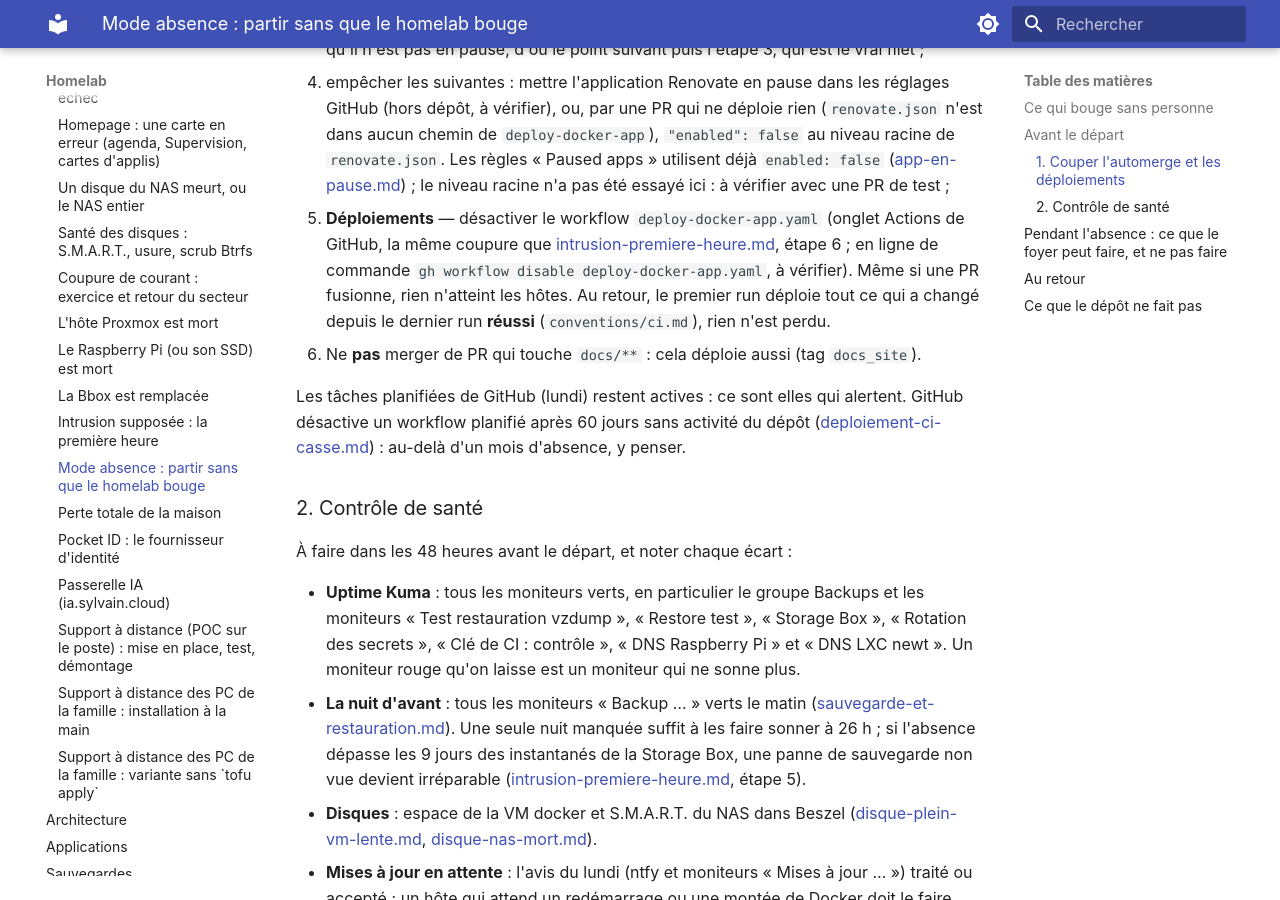
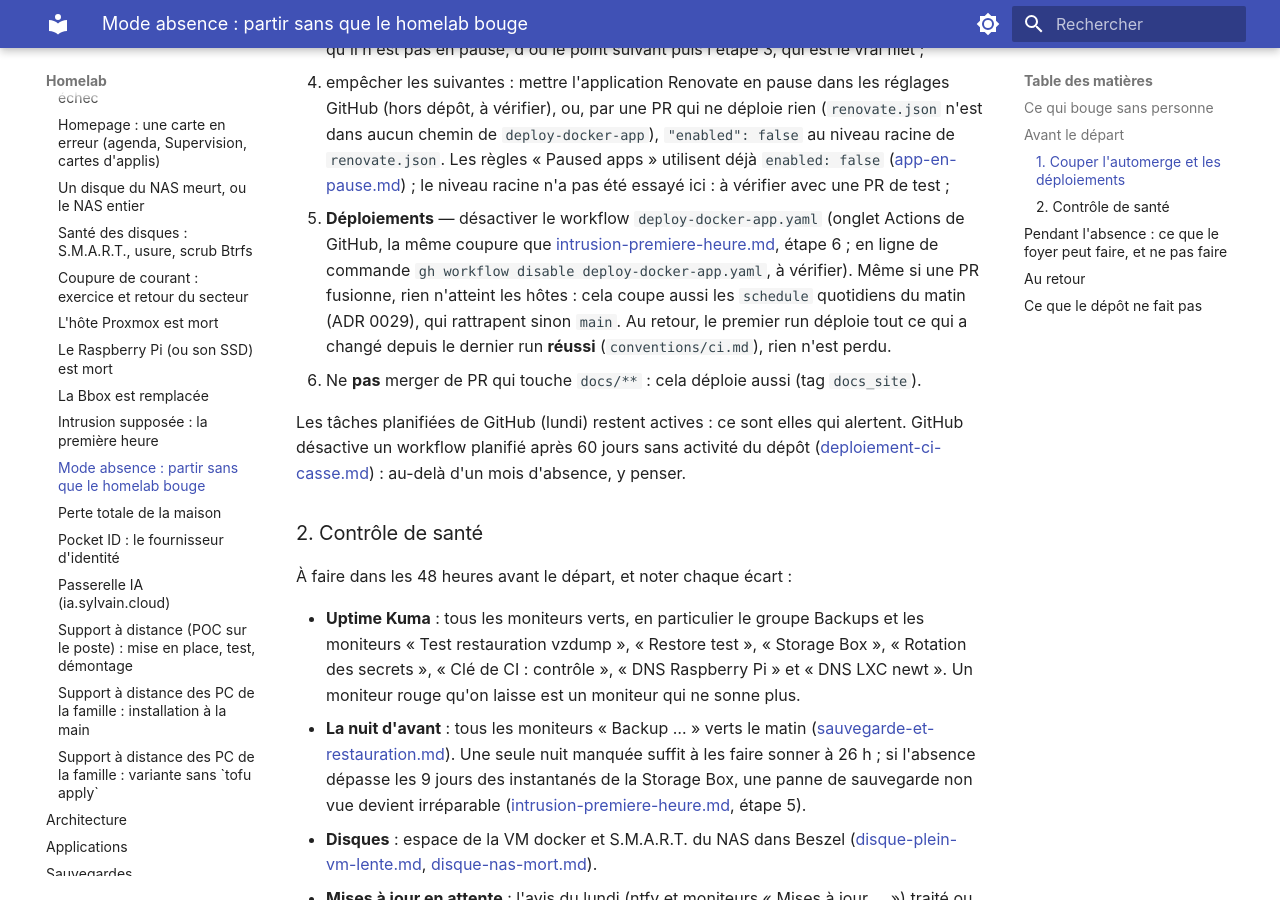
Before and after one commit to sylvainmetayer/homelab, an MkDocs documentation site: the page built from docs/runbooks/mode-absence.md, in a window 1280 px wide and 900 px high, scrolled down 1695 px. Built offline with MkDocs 1.6.1 and Material for MkDocs 9.7.7, drawn with Linux system fonts in a browser that asks for light colours.

Commit message:
docs(runbooks): Pi sans carte SD, data.lan, disques du NAS, schedule du déploiement
Claude-Session: https://claude.ai/code/session_01EfxfYAbz2gwpFVQsyUyGKn

```diff
--- a/docs/runbooks/mode-absence.md
+++ b/docs/runbooks/mode-absence.md
@@ -62,7 +62,9 @@ actif) :
    (onglet Actions de GitHub, la même coupure que
    [intrusion-premiere-heure.md](intrusion-premiere-heure.md), étape 6 ; en
    ligne de commande `gh workflow disable deploy-docker-app.yaml`, à
-   vérifier). Même si une PR fusionne, rien n'atteint les hôtes. Au retour, le
+   vérifier). Même si une PR fusionne, rien n'atteint les hôtes : cela coupe
+   aussi les `schedule` quotidiens du matin (ADR 0029), qui rattrapent sinon
+   `main`. Au retour, le
    premier run déploie tout ce qui a changé depuis le dernier run **réussi**
    (`conventions/ci.md`), rien n'est perdu.
 4. Ne **pas** merger de PR qui touche `docs/**` : cela déploie aussi (tag
```
Also changed, not shown: docs/runbooks/bbox-remplacee.md (+1 -1 lines), docs/runbooks/sante-des-disques.md (+1 -1 lines), docs/runbooks/ssh-refuse-apres-durcissement.md (+1 -1 lines).
